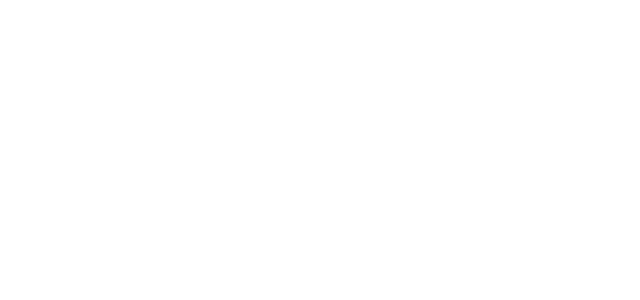
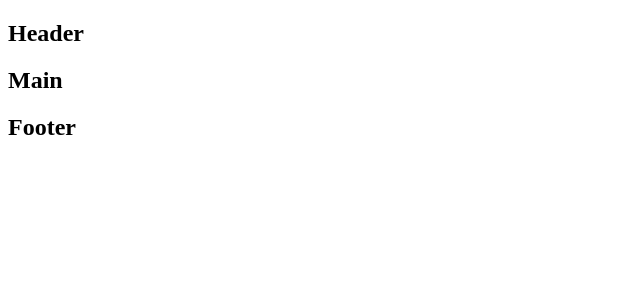
Before and after one commit to umbertofaenza/vite-comics, a Vue app: page / in a window 1280 px wide. Shown: the top 300 px of the page, without its empty margins (0-640 px from the left). Built offline with nearby package versions, Linux system fonts and the light colour scheme.

Commit message:
feat: add header, main, footer components

```diff
--- a/src/App.vue
+++ b/src/App.vue
@@ -1,5 +1,17 @@
-<script></script>
+<script>
+import AppHeader from "./components/AppHeader.vue";
+import AppMain from "./components/AppMain.vue";
+import AppFooter from "./components/AppFooter.vue";
 
-<template></template>
+export default {
+  components: { AppHeader, AppMain, AppFooter },
+};
+</script>
+
+<template>
+  <AppHeader />
+  <AppMain />
+  <AppFooter />
+</template>
 
 <style></style>
--- /dev/null
+++ b/src/components/AppFooter.vue
@@ -0,0 +1,7 @@
+<script></script>
+
+<template>
+  <h2>Footer</h2>
+</template>
+
+<style scoped></style>
--- /dev/null
+++ b/src/components/AppHeader.vue
@@ -0,0 +1,7 @@
+<script></script>
+
+<template>
+  <h2>Header</h2>
+</template>
+
+<style scoped></style>
--- /dev/null
+++ b/src/components/AppMain.vue
@@ -0,0 +1,7 @@
+<script></script>
+
+<template>
+  <h2>Main</h2>
+</template>
+
+<style scoped></style>
```
